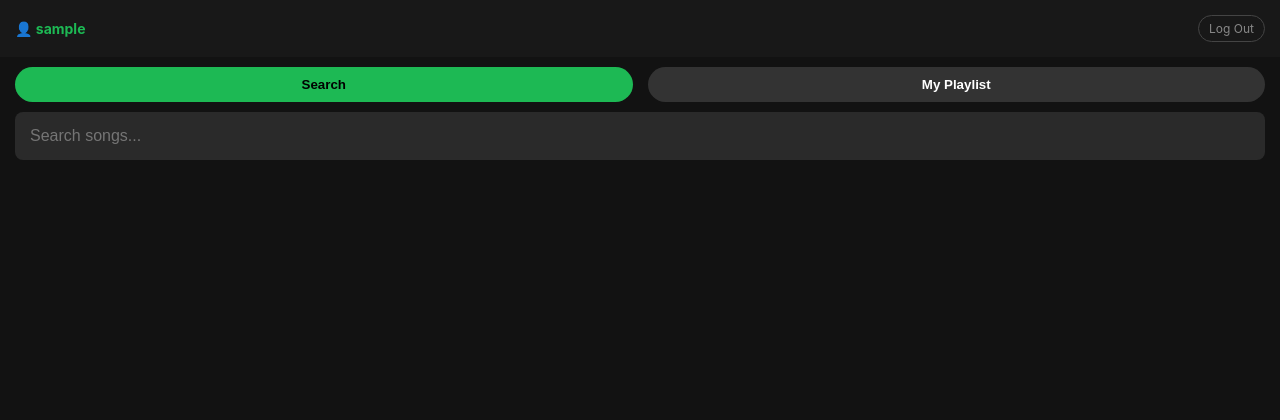
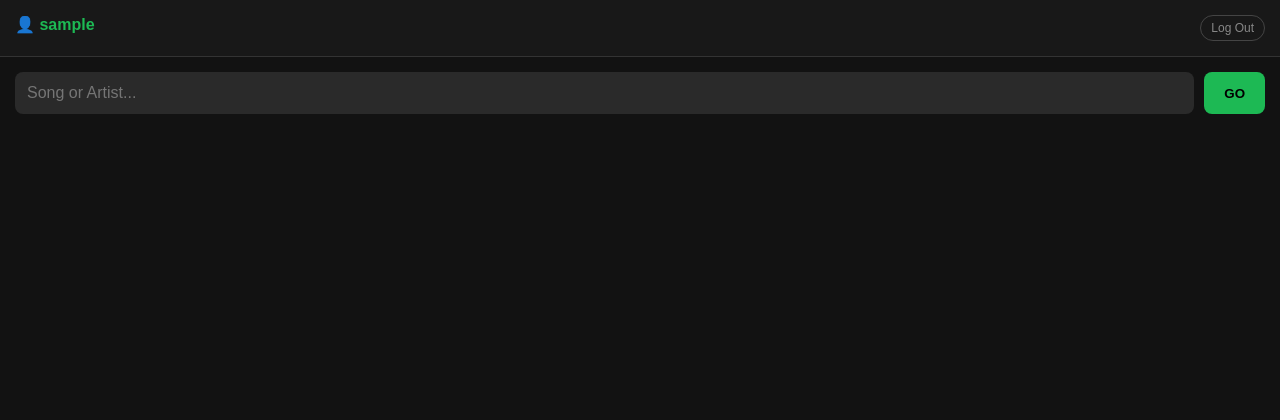
Before and after one commit to Ashel13/prznmusicapp, a Flask app: page /player in a window 1280 px wide. Shown: the top 420 px of the page. Run offline with Flask 3, Linux system fonts and the light colour scheme; the visitor is signed in with stand-in values (Sample User, id 1).

Commit message:
Update player.html

```diff
--- a/templates/player.html
+++ b/templates/player.html
@@ -5,34 +5,33 @@
     <meta name="viewport" content="width=device-width, initial-scale=1, maximum-scale=1, user-scalable=0">
     <link href="https://cdnjs.cloudflare.com/ajax/libs/font-awesome/6.0.0/css/all.min.css" rel="stylesheet">
     <style>
-        body { background: #121212; color: white; font-family: -apple-system, BlinkMacSystemFont, "Segoe UI", Roboto, sans-serif; margin: 0; padding-bottom: 120px; }
+        body { background: #121212; color: white; font-family: sans-serif; margin: 0; padding-bottom: 120px; }
 
-        /* Navigation */
-        .header { display: flex; justify-content: space-between; padding: 15px; align-items: center; background: #181818;}
-        .user-tag { font-size: 14px; color: #1DB954; font-weight: bold; }
+        /* Header */
+        .header { display: flex; justify-content: space-between; padding: 15px; background: #181818; border-bottom: 1px solid #333; }
+        .user-tag { color: #1DB954; font-weight: bold; }
         .logout { color: #888; text-decoration: none; font-size: 12px; border: 1px solid #444; padding: 5px 10px; border-radius: 15px; }
 
-        .nav { display: flex; padding: 10px 15px; gap: 15px; position: sticky; top: 0; background: #121212; z-index: 100; }
-        .nav button { flex: 1; padding: 10px; border-radius: 20px; border: none; background: #333; color: #fff; font-weight: bold; cursor: pointer; }
-        .nav button.active { background: #1DB954; color: black; }
+        /* Search Bar Area */
+        .search-container { display: flex; padding: 15px; gap: 10px; position: sticky; top: 0; background: #121212; z-index: 100; }
+        input { flex: 1; padding: 12px; border-radius: 8px; border: none; background: #2a2a2a; color: white; font-size: 16px; outline: none; }
+        .go-btn { background: #1DB954; color: black; border: none; border-radius: 8px; padding: 0 20px; font-weight: bold; cursor: pointer; }
 
-        /* Inputs */
-        .search-box { padding: 0 15px; }
-        input { width: 100%; padding: 15px; border-radius: 8px; border: none; background: #2a2a2a; color: white; box-sizing: border-box; font-size: 16px; outline: none; }
-
-        /* List */
-        .list { padding: 15px; }
-        .song-item { display: flex; align-items: center; padding: 10px; border-bottom: 1px solid #2a2a2a; }
-        .song-item img { width: 50px; height: 50px; border-radius: 4px; margin-right: 15px; object-fit: cover; cursor: pointer; }
-        .song-info { flex: 1; overflow: hidden; cursor: pointer; }
-        .song-info h4 { margin: 0; white-space: nowrap; overflow: hidden; text-overflow: ellipsis; }
-        .song-info p { margin: 5px 0 0; font-size: 12px; color: #b3b3b3; }
-        .actions button { background: none; border: none; color: #888; padding: 10px; cursor: pointer; font-size: 18px; }
-        .actions button:hover { color: #1DB954; }
+        /* Song List */
+        .list { padding: 0 15px; }
+        .song-item { display: flex; align-items: center; padding: 10px; border-bottom: 1px solid #2a2a2a; cursor: pointer; }
+        .song-item:active { background: #222; }
+        .song-item img { width: 50px; height: 50px; border-radius: 4px; margin-right: 15px; object-fit: cover; }
+        .song-info { flex: 1; overflow: hidden; }
+        .song-info h4 { margin: 0; white-space: nowrap; overflow: hidden; text-overflow: ellipsis; font-size: 14px; }
+        .song-info p { margin: 3px 0 0; font-size: 12px; color: #b3b3b3; }
 
         /* Player Bar */
         .player-bar { position: fixed; bottom: 0; left: 0; right: 0; background: #181818; padding: 15px; border-top: 1px solid #282828; }
         audio { width: 100%; height: 35px; outline: none; }
+
+        /* Loading Spinner */
+        #loading { text-align: center; color: #888; padding: 20px; display: none; }
     </style>
 </head>
 <body>
@@ -42,104 +41,68 @@
         <a href="/logout" class="logout">Log Out</a>
     </div>
 
-    <div class="nav">
-        <button id="btnSearch" class="active" onclick="switchTab('search')">Search</button>
-        <button id="btnLib" onclick="loadLibrary()">My Playlist</button>
+    <div class="search-container">
+        <input type="text" id="query" placeholder="Song or Artist...">
+        <button class="go-btn" onclick="doSearch()">GO</button>
     </div>
 
-    <div id="searchSection">
-        <div class="search-box">
-            <input type="text" id="query" placeholder="Search songs..." onchange="doSearch()">
-        </div>
-        <div id="searchResults" class="list"></div>
-    </div>
-
-    <div id="librarySection" class="list" style="display:none;"></div>
+    <div id="loading">Searching...</div>
+    <div id="searchResults" class="list"></div>
 
     <div class="player-bar">
         <audio id="audioPlayer" controls autoplay></audio>
     </div>
 
     <script>
-        let currentTab = 'search';
-
-        function switchTab(tab) {
-            currentTab = tab;
-            document.getElementById('searchSection').style.display = tab === 'search' ? 'block' : 'none';
-            document.getElementById('librarySection').style.display = tab === 'library' ? 'block' : 'none';
-            document.getElementById('btnSearch').className = tab === 'search' ? 'active' : '';
-            document.getElementById('btnLib').className = tab === 'library' ? 'active' : '';
-        }
-
         async function doSearch() {
             let q = document.getElementById('query').value;
             if(!q) return;
-            let res = await fetch('/search?q=' + q);
-            let data = await res.json();
-            renderList(data, 'searchResults', 'save');
+
+            // Show loading
+            document.getElementById('loading').style.display = 'block';
+            document.getElementById('searchResults').innerHTML = '';
+
+            try {
+                let res = await fetch('/search?q=' + encodeURIComponent(q));
+                let data = await res.json();
+                renderList(data);
+            } catch (err) {
+                alert("Search failed. Try again.");
+            }
+
+            // Hide loading
+            document.getElementById('loading').style.display = 'none';
         }
 
-        async function loadLibrary() {
-            switchTab('library');
-            let res = await fetch('/api/library');
-            let data = await res.json();
-            renderList(data, 'librarySection', 'delete');
-        }
+        function renderList(songs) {
+            let html = '';
+            if(songs.length === 0) html = '<p style="text-align:center; color:#555; margin-top:20px;">No results found.</p>';
 
-        async function saveSong(title, videoId, artist, thumbnail) {
-            let res = await fetch('/api/library', {
-                method: 'POST',
-                headers: {'Content-Type': 'application/json'},
-                body: JSON.stringify({title, videoId, artists: [{name: artist}], thumbnails: [{url: thumbnail}]})
-            });
-            let data = await res.json();
-            alert(data.message);
-        }
-
-        async function deleteSong(videoId) {
-            if(!confirm("Remove this song?")) return;
-            await fetch('/api/delete', {
-                method: 'POST',
-                headers: {'Content-Type': 'application/json'},
-                body: JSON.stringify({videoId})
-            });
-            loadLibrary(); // Refresh the list
-        }
-
-        function renderList(songs, elementId, actionType) {
-            let html = '';
             songs.forEach(song => {
-                let img = song.thumbnails[1] ? song.thumbnails[1].url : song.thumbnails[0].url;
-                let artist = song.artists[0].name;
-
-                let safeTitle = song.title.replace(/'/g, "\\'");
-                let safeArtist = artist.replace(/'/g, "\\'");
-
-                let actionBtn = '';
-                if(actionType === 'save') {
-                    actionBtn = `<button onclick="saveSong('${safeTitle}', '${song.videoId}', '${safeArtist}', '${img}')"><i class="fas fa-plus-circle"></i></button>`;
-                } else {
-                    actionBtn = `<button onclick="deleteSong('${song.videoId}')" style="color:#d63031"><i class="fas fa-trash"></i></button>`;
-                }
-
                 html += `
-                <div class="song-item">
-                    <img src="${img}" onclick="play('${song.videoId}')">
-                    <div class="song-info" onclick="play('${song.videoId}')">
+                <div class="song-item" onclick="play('${song.videoId}')">
+                    <img src="${song.thumbnail}">
+                    <div class="song-info">
                         <h4>${song.title}</h4>
-                        <p>${artist}</p>
+                        <p>${song.artist}</p>
                     </div>
-                    <div class="actions">${actionBtn}</div>
                 </div>`;
             });
-            document.getElementById(elementId).innerHTML = html;
+            document.getElementById('searchResults').innerHTML = html;
         }
 
         function play(id) {
             let player = document.getElementById('audioPlayer');
-            player.src = '/stream?id=' + id;
-            player.play();
+            player.src = '/get_stream?id=' + id;
+            player.play().catch(e => console.log("Playback error:", e));
         }
+
+        // Allow pressing "Enter" to search
+        document.getElementById("query").addEventListener("keyup", function(event) {
+            if (event.key === "Enter") {
+                doSearch();
+            }
+        });
     </script>
 </body>
 </html>
```
